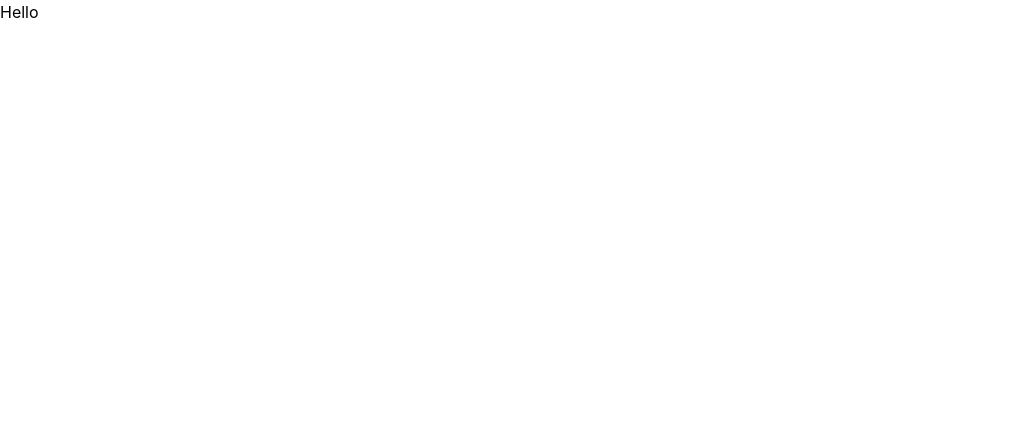
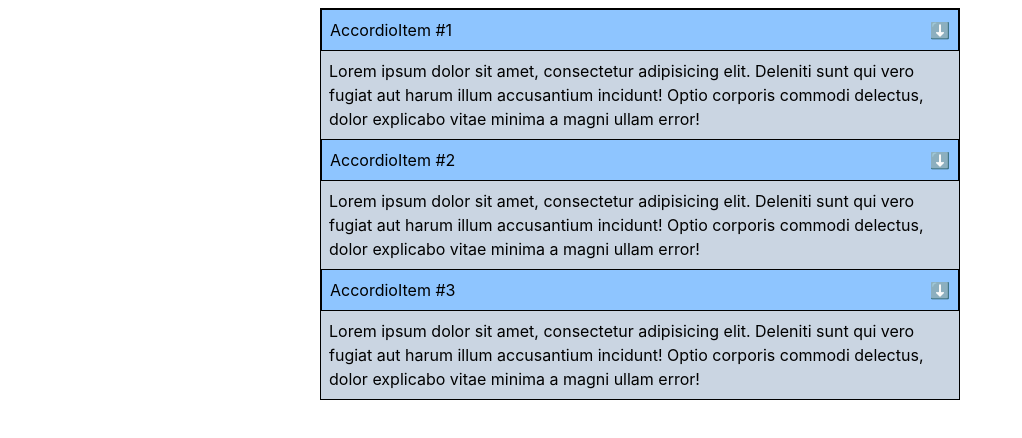
Before and after one commit to bobbyDeepak1415/accordion_01, a React (Vite) app: page / in a window 1280 px wide. Shown: the top 438 px of the page, without its empty margins (0-1022 px from the left). Built offline with nearby package versions, Linux system fonts and the light colour scheme.

Commit message:
changes made

```diff
--- a/src/components/Accordion1.jsx
+++ b/src/components/Accordion1.jsx
@@ -1,4 +1,5 @@
 import React from 'react'
+import AccordionItem1 from './AccordionItem1'
 
 
 const data=[
@@ -10,8 +11,11 @@ const data=[
 
 const Accordion1 = () => {
   return (
-    <div>
-      Hello
+    <div className='border border-black w-[50%] m-auto mt-2'>
+
+      {data.map((item)=>(
+        <AccordionItem1 title={item.title} body={item.body}/>
+      ))}
     </div>
   )
 }
--- a/src/components/AccordionItem1.jsx
+++ b/src/components/AccordionItem1.jsx
@@ -1,9 +1,19 @@
 import React from 'react'
 
-const AccordionItem1 = () => {
+const AccordionItem1 = ({title,body}) => {
   return (
-    <div>
-      Hello
+    <div >
+      <div className='border p-2 bg-blue-300 flex justify-between'>
+<span>
+
+      {title}
+</span>
+<span>⬇️</span>
+      </div>
+      <div className='p-2 bg-slate-300'>
+        {body}
+      </div>
+
     </div>
   )
 }
```
